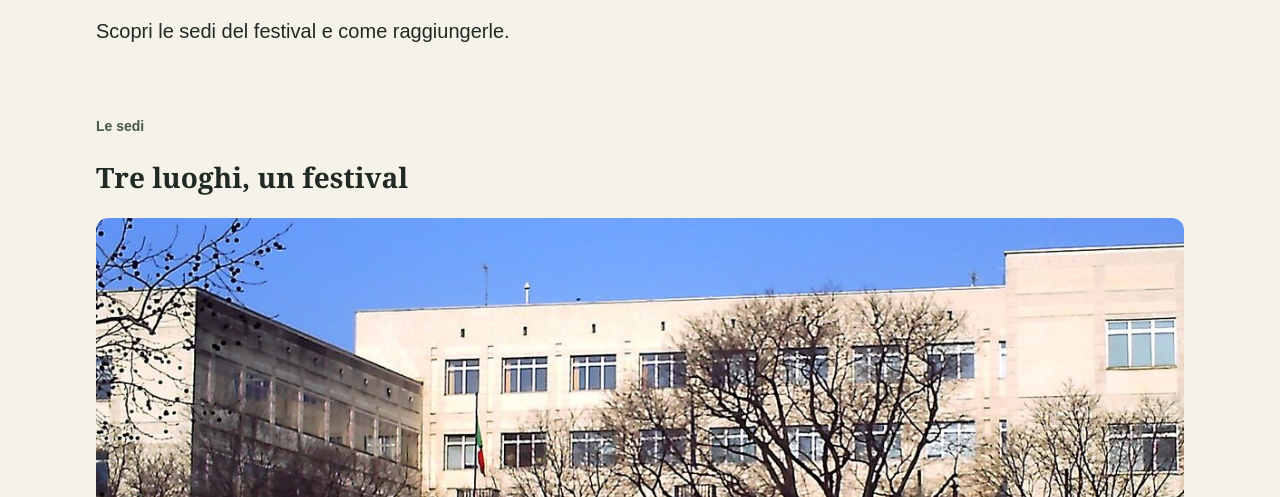
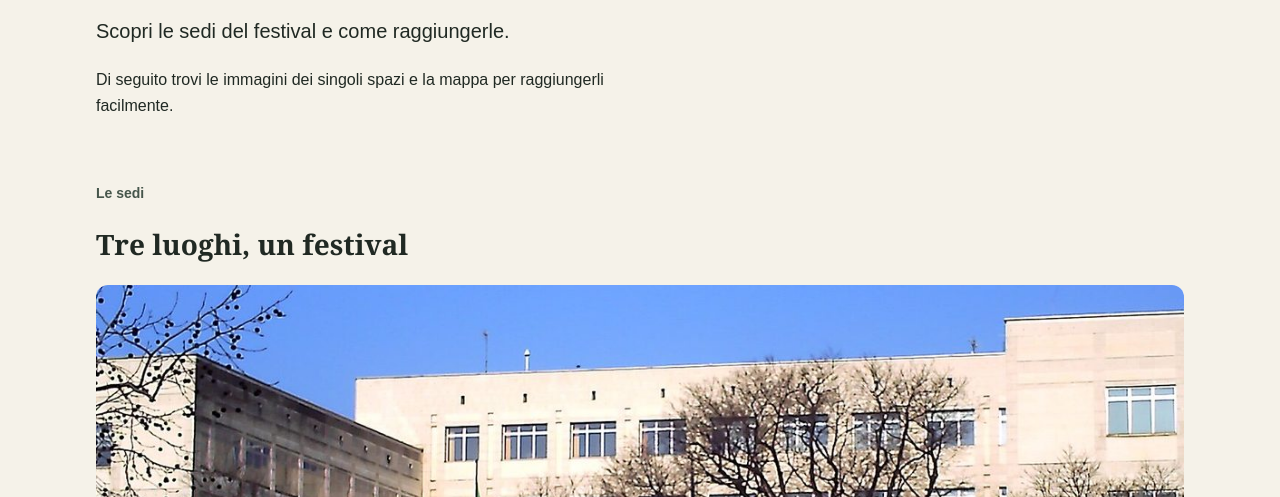
Before and after one commit to giuliacolo14-ctrl/festival-segnale, a plain HTML site: page info.html in a window 1280 px wide. Shown: the part 303-800 px from the top of the page. Drawn offline with nearby package versions, Linux system fonts and the light colour scheme.

Commit message:
Versione finalissima

```diff
--- a/info.html
+++ b/info.html
@@ -26,7 +26,9 @@
       <p class="eyebrow">12–13 giugno · Torino · Festival immaginario</p>
       <h1>Info e luoghi</h1>
       <p class="lead">Scopri le sedi del festival e come raggiungerle.</p>
+      <p class="reading-text">Di seguito trovi le immagini dei singoli spazi e la mappa per raggiungerli facilmente.</p>
     </section>
+
 
     <section class="content-section" aria-labelledby="galleria-titolo">
       <p class="eyebrow">Le sedi</p>
```
